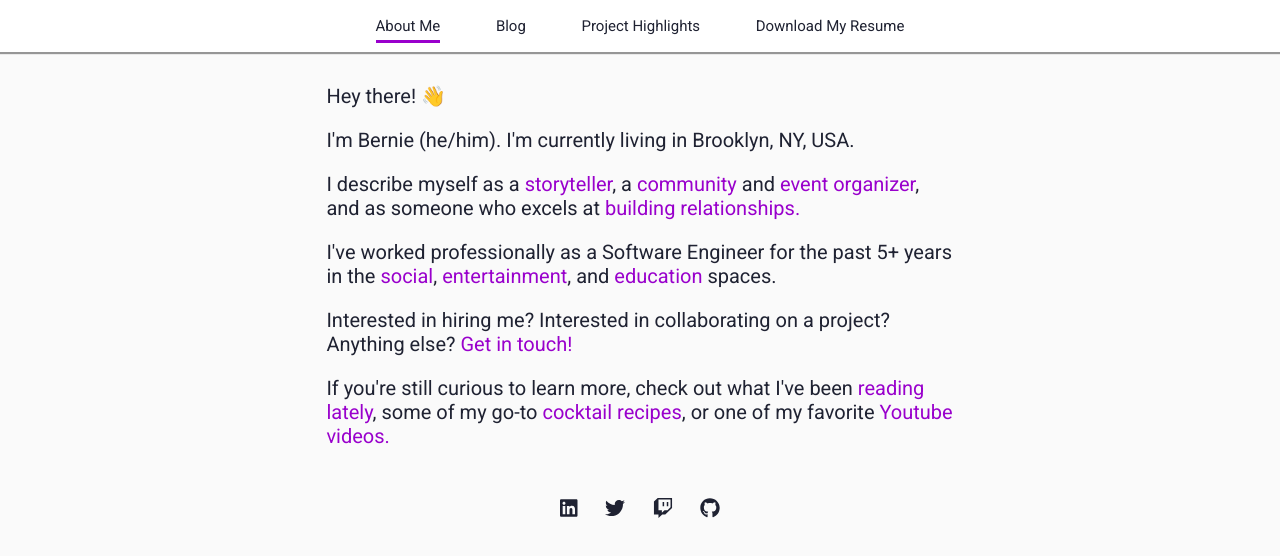
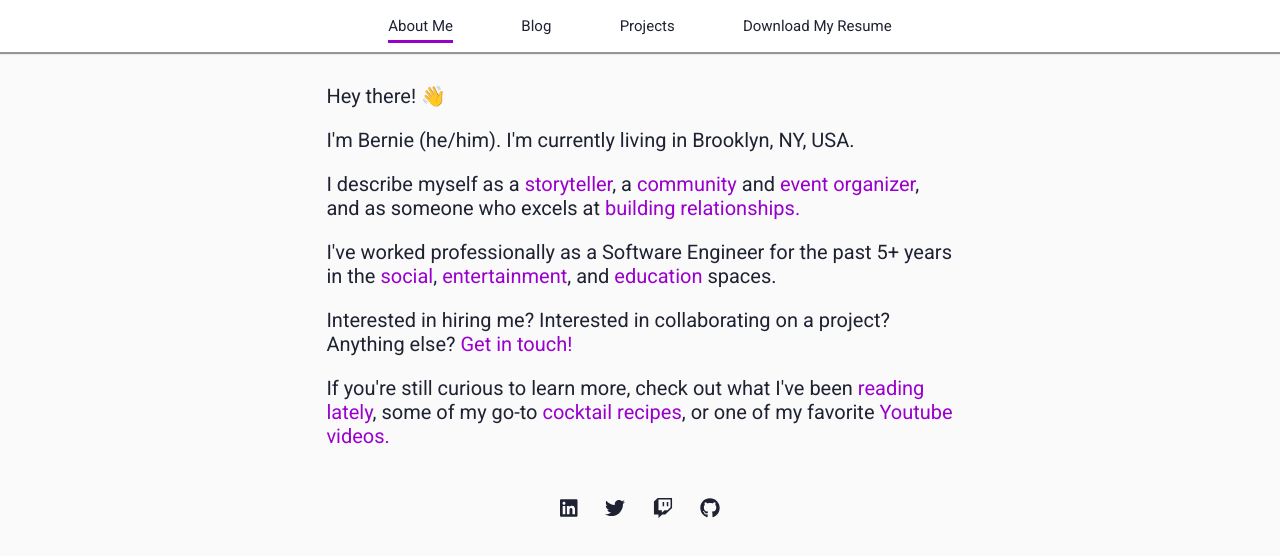
Before and after one commit to bern/bern.github.io, a React (Create React App) app: page / in a window 1280 px wide. Shown: the top 556 px of the page. Built offline with nearby package versions, Linux system fonts and the light colour scheme.

Commit message:
projects

```diff
--- a/src/App.tsx
+++ b/src/App.tsx
@@ -20,7 +20,7 @@ function App() {
             <Route path={':postName'} element={<Blog/>}/>
           </Route>
           <Route path={'/contact'} element={<Contact/>}/>
-          <Route path={'/projecthighlights'} element={<Projects/>}/>
+          <Route path={'/projects'} element={<Projects/>}/>
         </Routes>
       </Layout>
     </Router>
--- a/src/components/TabBar.tsx
+++ b/src/components/TabBar.tsx
@@ -1,8 +1,8 @@
 import { useState } from "react";
 import { Link, useLocation } from "react-router-dom";
 
-export type TabName = 'About Me' | 'Blog' | 'Project Highlights' | 'Language Study' | 'Contact' | 'None';
-const TabList: TabName[] = ['About Me', 'Blog', 'Project Highlights'];
+export type TabName = 'About Me' | 'Blog' | 'Projects' | 'Language Study' | 'Contact' | 'None';
+const TabList: TabName[] = ['About Me', 'Blog', 'Projects'];
 
 export const TabBar = () => {
     const { pathname: activePathName } = useLocation();
```
